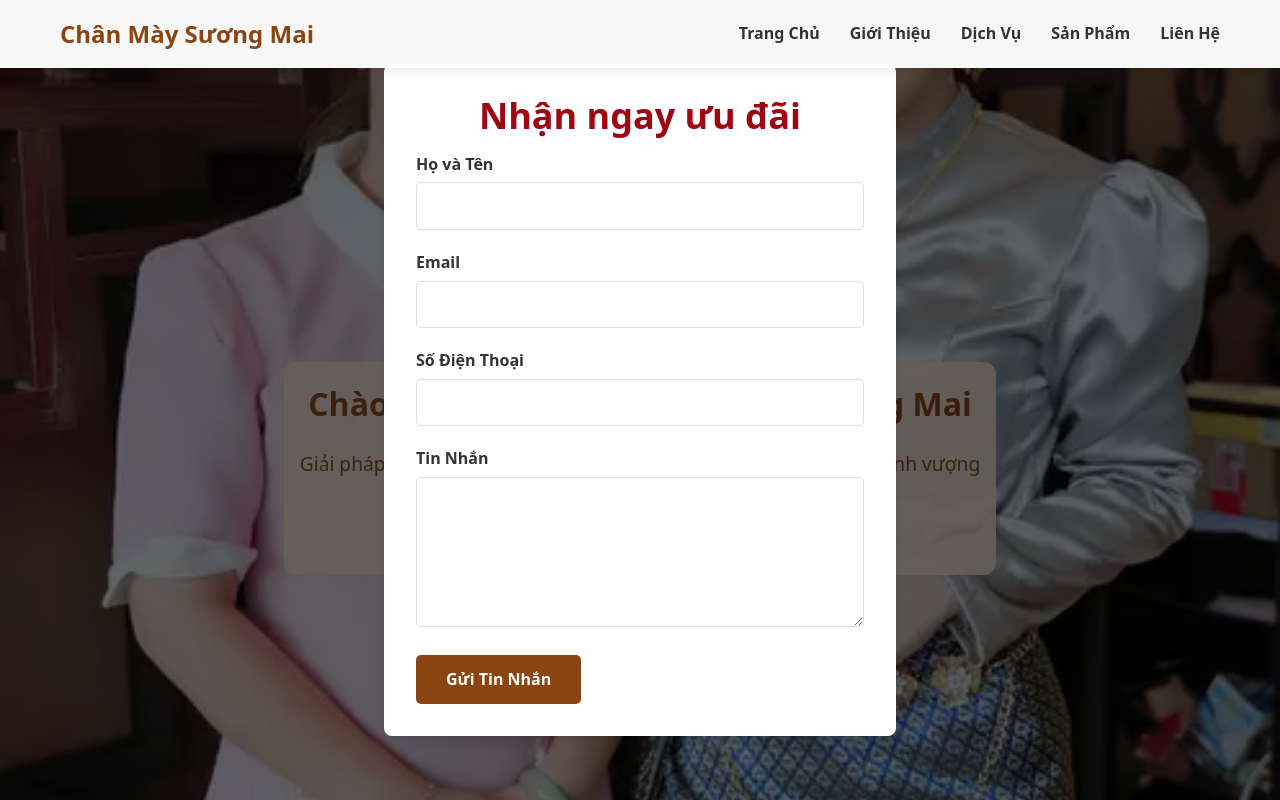
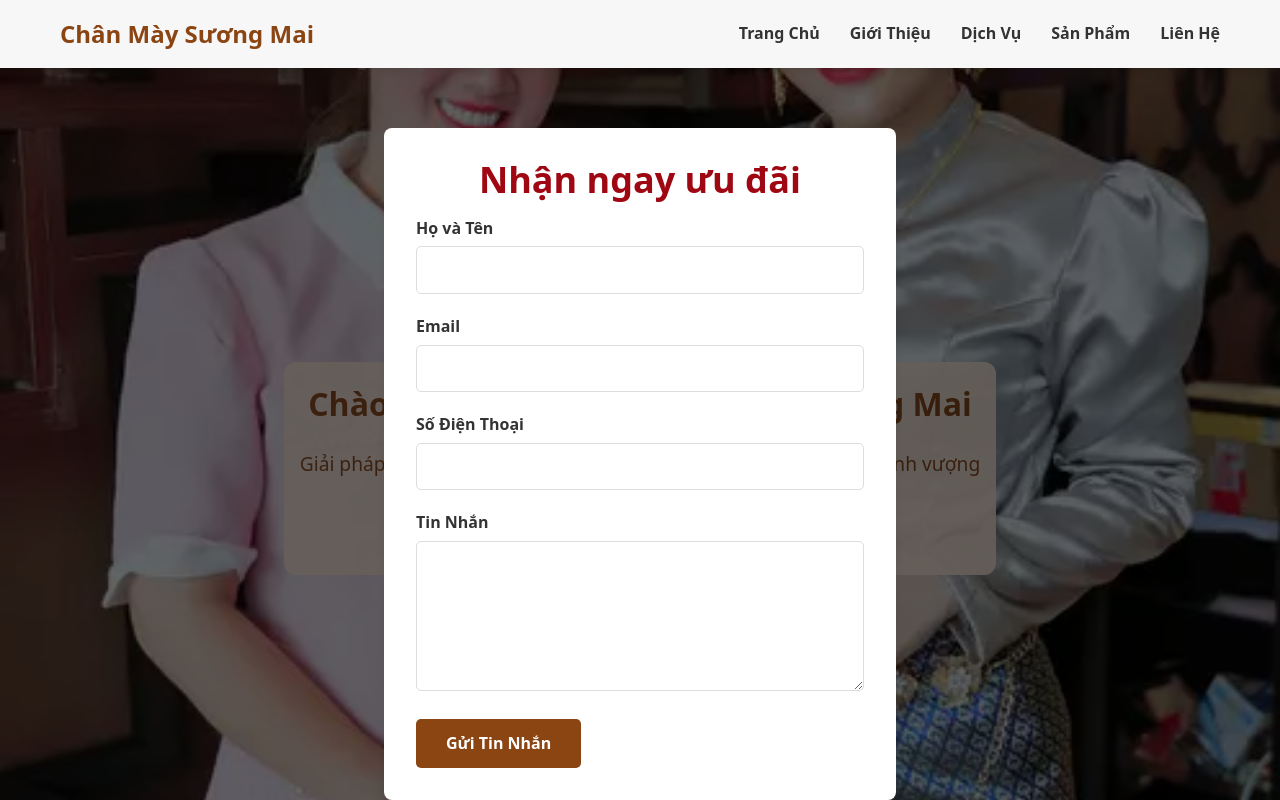
Before and after one commit to TriThuc2321/thammy, a Next.js app: page / in a window 1280 px wide. Shown: the top 800 px of the page. Built offline with nearby package versions, Linux system fonts and the light colour scheme.

Commit message:
fix: error close modal

```diff
--- a/src/components/ContactModal/index.tsx
+++ b/src/components/ContactModal/index.tsx
@@ -1,26 +1,30 @@
 "use client";
 
-import { useEffect, useState } from "react";
+import { useEffect, useRef, useState } from "react";
 import ContactForm from "../ContactForm";
+import { useClickOutside } from "@/hooks";
 
 const ContactModal = () => {
   const [isOpen, setIsOpen] = useState(false);
+  const modalRef = useRef<HTMLDivElement>(null);
 
+  useClickOutside({ ref: modalRef, callback: () => setIsOpen(false) });
   useEffect(() => {
     setTimeout(() => setIsOpen(true), 4000);
   }, []);
 
   return isOpen ? (
-    <div
-      onClick={() => setIsOpen(false)}
-      className="z-10 fixed inset-0 flex items-center justify-center bg-black/60"
-    >
-      <div className="bg-white p-8 rounded-lg shadow-lg w-full max-w-lg">
+    <div className="z-50 fixed inset-0 pt-32 flex items-center justify-center bg-black/60">
+      <div
+        ref={modalRef}
+        className="bg-white p-8 rounded-lg shadow-lg w-full max-w-lg"
+      >
         <h3 className="text-4xl text-center font-bold mb-4 text-red-800">
           Nhận ngay ưu đãi
         </h3>
-
-        <ContactForm />
+        <div onClick={(e) => e.stopPropagation()}>
+          <ContactForm />
+        </div>
       </div>
     </div>
   ) : null;
--- a/src/components/RandomBooking/index.tsx
+++ b/src/components/RandomBooking/index.tsx
@@ -34,7 +34,7 @@ function RandomBooking() {
     }
   }, [isOpen]);
   return isOpen ? (
-    <div className="fixed bottom-8 right-8 bg-white p-2 rounded-lg">
+    <div className="shadow-lg border border-gray-200 fixed bottom-3 right-3 lg:bottom-8 lg:right-8 bg-white p-2 rounded-lg">
       <div className="flex gap-2">
         <Image
           src={currentBooking.avatar}
--- /dev/null
+++ b/src/hooks/index.ts
@@ -0,0 +1,20 @@
+import { useEffect } from "react";
+
+type UseClickOutsideProps = {
+  ref: React.RefObject<HTMLDivElement | null>;
+  callback: () => void;
+};
+export const useClickOutside = ({ ref, callback }: UseClickOutsideProps) => {
+  useEffect(() => {
+    const handleClickOutside = (event: MouseEvent) => {
+      if (ref?.current && !ref.current.contains(event.target as Node)) {
+        callback();
+      }
+    };
+
+    document.addEventListener("mousedown", handleClickOutside);
+    return () => {
+      document.removeEventListener("mousedown", handleClickOutside);
+    };
+  }, [ref, callback]);
+};
```
